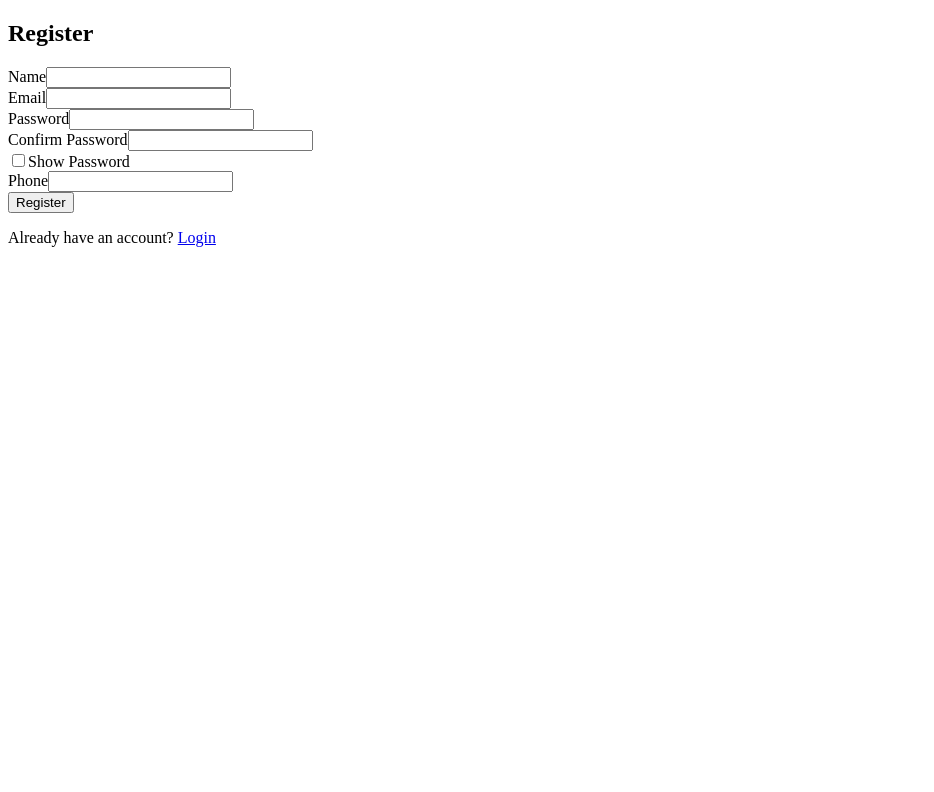
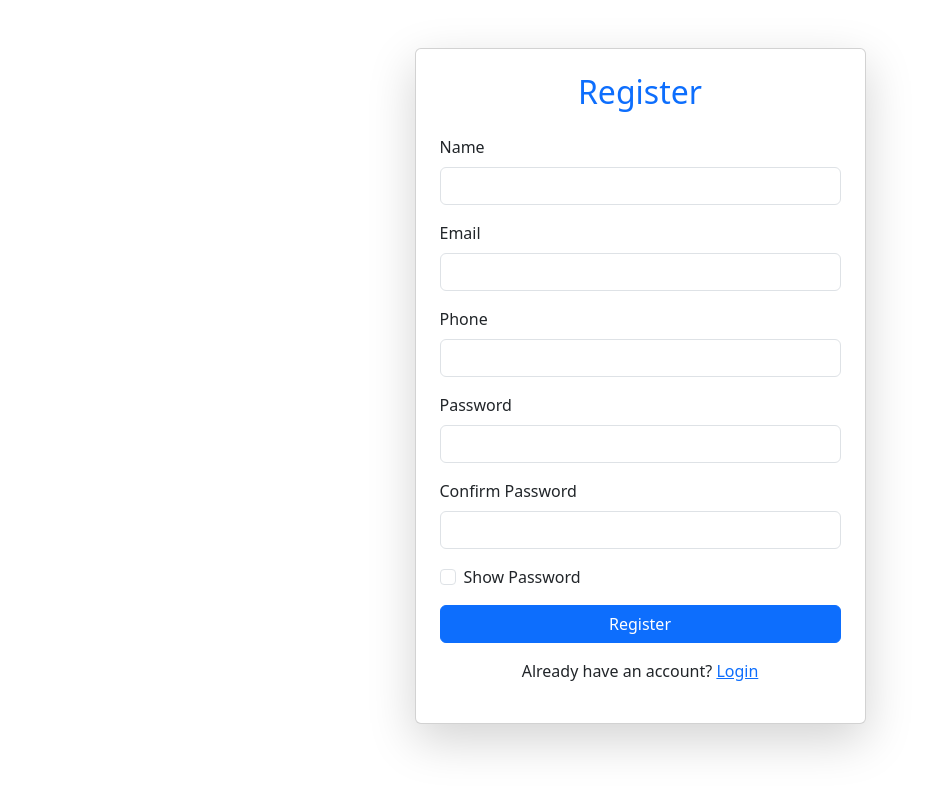
Before and after one commit to Shubham-567/Vehicle-Rental, a React (Vite) app in the folder Frontend/: page /register in a window 1280 px wide. Shown: the top 792 px of the page, without its empty margins (0-934 px from the left). Built offline with nearby package versions, Linux system fonts and the light colour scheme.

Commit message:
Added Bootstrap styles to login.jsx and register.jsx for improved UI

```diff
--- a/Frontend/index.html
+++ b/Frontend/index.html
@@ -5,6 +5,11 @@
     <link rel="icon" type="image/svg+xml" href="/vite.svg" />
     <meta name="viewport" content="width=device-width, initial-scale=1.0" />
     <title>Vehicle Rental System</title>
+
+    <!-- Bootstrap 5 CDN -->
+    <link
+      href="https://cdn.jsdelivr.net/npm/bootstrap@5.3.0-alpha1/dist/css/bootstrap.min.css"
+      rel="stylesheet" />
   </head>
   <body>
     <div id="root"></div>
--- a/Frontend/src/App.jsx
+++ b/Frontend/src/App.jsx
@@ -10,7 +10,7 @@ function App() {
         <Router>
           <Routes>
             <Route path='/login' element={<Login />} />
-            <Route path='/Register' element={<Register />} />
+            <Route path='/register' element={<Register />} />
             <Route path='/dashboard' element={<h2>Login success..</h2>} />
           </Routes>
         </Router>
--- a/Frontend/src/pages/Login.jsx
+++ b/Frontend/src/pages/Login.jsx
@@ -23,52 +23,66 @@ const Login = () => {
   }, [isAuthenticated, navigate]);
 
   return (
-    <div className='loginContainer'>
-      <div>
-        <h2>Login</h2>
+    <div className='container mt-5'>
+      <div className='row justify-content-center'>
+        <div className='col-12 col-sm-10 col-md-8 col-lg-6 col-xl-4'>
+          <div className='card shadow-lg p-4'>
+            <h2 className='text-center text-primary mb-4'>Login</h2>
 
-        {error && <p style={{ color: "red" }}>{error}</p>}
+            {error ? (
+              <div className='alert alert-danger text-center mb-4' role='alert'>
+                {error}
+              </div>
+            ) : null}
 
             <form onSubmit={handleSubmit}>
-          <div>
-            <label>Email</label>
+              <div className='mb-3'>
+                <label className='form-label'>Email</label>
                 <input
                   type='email'
+                  className='form-control'
                   value={email}
                   onChange={(e) => setEmail(e.target.value)}
                   required
                 />
               </div>
 
-          <div>
-            <label>Password</label>
+              <div className='mb-3'>
+                <label className='form-label'>Password</label>
                 <input
                   type={isPasswordVisible ? "text" : "password"}
+                  className='form-control'
                   value={password}
                   onChange={(e) => setPassword(e.target.value)}
                   required
                 />
-
-            <div>
+                <div className='form-check mt-2'>
                   <input
                     type='checkbox'
+                    className='form-check-input'
                     id='show-password'
                     checked={isPasswordVisible}
                     onChange={() => setIsPasswordVisible(!isPasswordVisible)}
                   />
-
-              <label htmlFor='show-password'>Show Password</label>
+                  <label className='form-check-label' htmlFor='show-password'>
+                    Show Password
+                  </label>
                 </div>
               </div>
 
-          <button type='submit' disabled={loading}>
+              <button
+                type='submit'
+                className='btn btn-primary w-100'
+                disabled={loading}>
                 {loading ? "Logging in..." : "Login"}
               </button>
 
-          <p>
+              <p className='mt-3 text-center'>
                 Don't have an account? <a href='/register'>Register</a>
               </p>
             </form>
+          </div>
+        </div>
       </div>
     </div>
   );
--- a/Frontend/src/pages/Register.jsx
+++ b/Frontend/src/pages/Register.jsx
@@ -52,82 +52,105 @@ const Register = () => {
   };
 
   return (
-    <div className='registerContainer'>
-      <div>
-        <h2>Register</h2>
+    <div className='container mt-5 mb-5'>
+      <div className='row justify-content-center'>
+        <div className='col-12 col-sm-10 col-md-8 col-lg-6 col-xl-5'>
+          <div className='card shadow-lg p-4'>
+            <h2 className='text-center text-primary mb-4'>Register</h2>
 
-        {formError && <p style={{ color: "red" }}>{formError}</p>}
-        {error && <p style={{ color: "red" }}>{error}</p>}
+            {formError && (
+              <div className='alert alert-danger text-center mb-4' role='alert'>
+                {formError}
+              </div>
+            )}
+            {error && (
+              <div className='alert alert-danger text-center mb-4' role='alert'>
+                {error}
+              </div>
+            )}
 
             <form onSubmit={handleSubmit}>
-          <div>
-            <label>Name</label>
+              <div className='mb-3'>
+                <label className='form-label'>Name</label>
                 <input
                   type='text'
+                  className='form-control'
                   value={name}
                   onChange={(e) => setName(e.target.value)}
                   required
                 />
               </div>
 
-          <div>
-            <label>Email</label>
+              <div className='mb-3'>
+                <label className='form-label'>Email</label>
                 <input
                   type='email'
+                  className='form-control'
                   value={email}
                   onChange={(e) => setEmail(e.target.value)}
                   required
                 />
               </div>
 
-          <div>
-            <label>Password</label>
+              <div className='mb-3'>
+                <label className='form-label'>Phone</label>
+                <input
+                  type='tel'
+                  className='form-control'
+                  value={phone}
+                  onChange={(e) => setPhone(e.target.value)}
+                  required
+                />
+              </div>
+
+              <div className='mb-3'>
+                <label className='form-label'>Password</label>
                 <input
                   type={isPasswordVisible ? "text" : "password"}
+                  className='form-control'
                   value={password}
                   onChange={(e) => setPassword(e.target.value)}
                   required
                 />
               </div>
 
-          <div>
-            <label>Confirm Password</label>
+              <div className='mb-3'>
+                <label className='form-label'>Confirm Password</label>
                 <input
                   type={isPasswordVisible ? "text" : "password"}
+                  className='form-control'
                   value={confirmPassword}
                   onChange={(e) => setConfirmPassword(e.target.value)}
                   required
                 />
               </div>
 
-          <div>
+              <div className='form-check mb-3'>
                 <input
                   type='checkbox'
+                  className='form-check-input'
                   id='show-password'
                   checked={isPasswordVisible}
                   onChange={() => setIsPasswordVisible(!isPasswordVisible)}
                 />
-            <label htmlFor='show-password'>Show Password</label>
+                <label className='form-check-label' htmlFor='show-password'>
+                  Show Password
+                </label>
               </div>
 
-          <div>
-            <label>Phone</label>
-            <input
-              type='tel'
-              value={phone}
-              onChange={(e) => setPhone(e.target.value)}
-              required
-            />
-          </div>
-
-          <button type='submit' disabled={loading}>
+              <button
+                type='submit'
+                className='btn btn-primary w-100'
+                disabled={loading}>
                 {loading ? "Registering..." : "Register"}
               </button>
 
-          <p>
+              <p className='mt-3 text-center'>
                 Already have an account? <a href='/login'>Login</a>
               </p>
             </form>
+          </div>
+        </div>
       </div>
     </div>
   );
```
Also changed, not shown: Frontend/src/App.css (deleted), 1 other file (tests, documents, lock files or other folders). Lines whose indentation alone changed are shown as unchanged.
